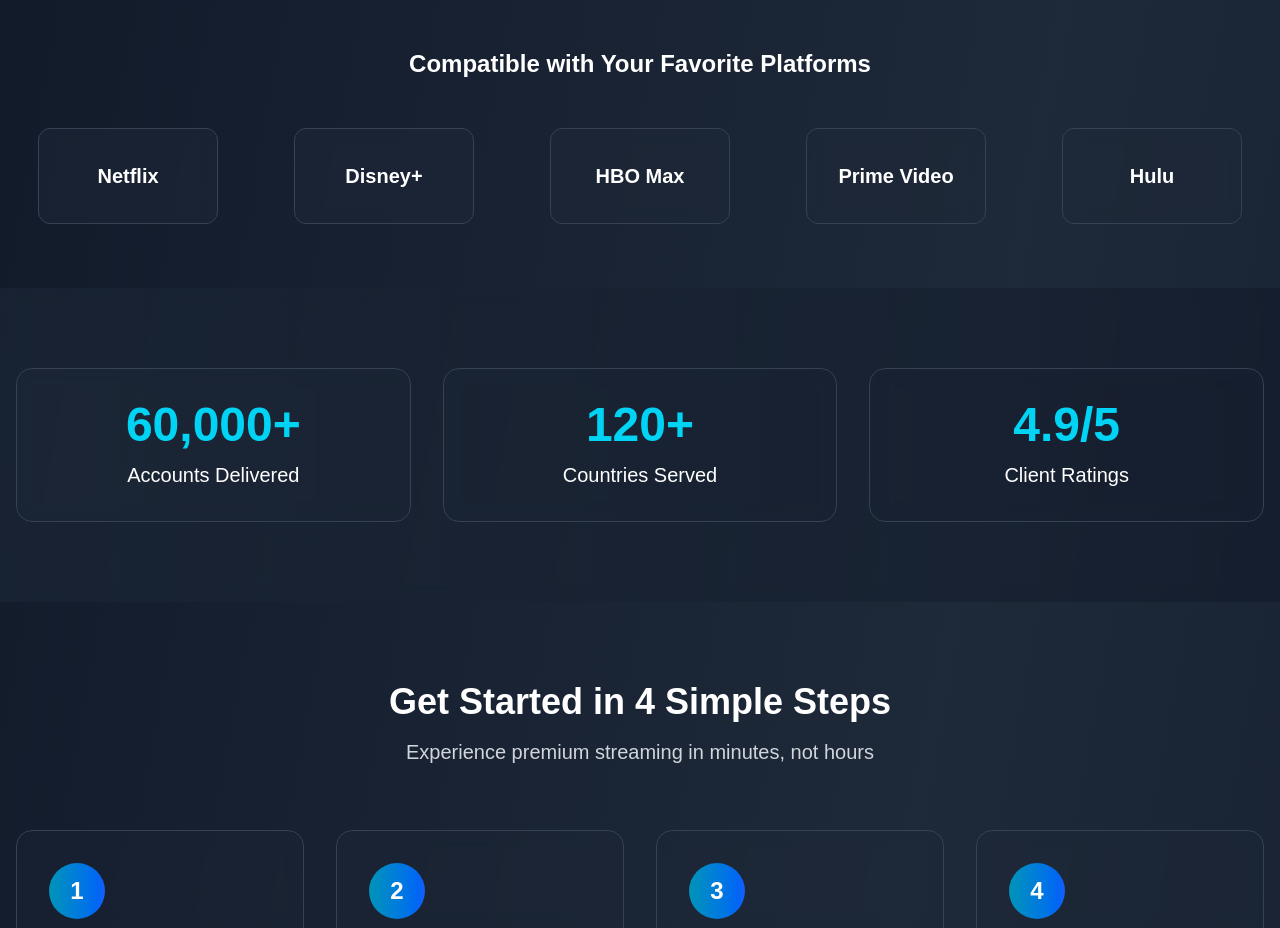
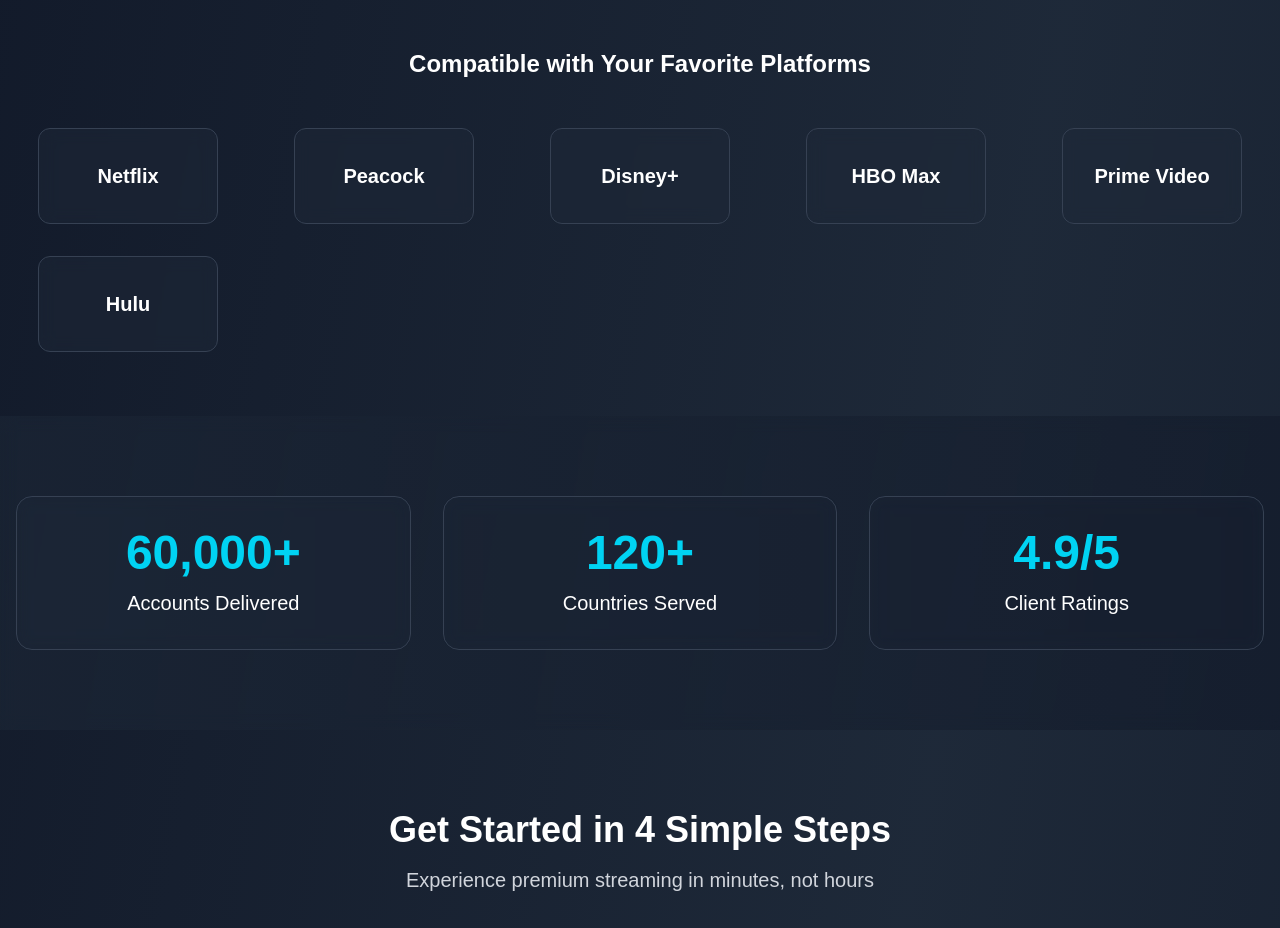
Before and after one commit to calvincyrus9/FuturisticIPTVq, a Next.js app: page / in a window 1280 px wide. Shown: the part 1180-2108 px from the top of the page. Built offline with nearby package versions, Linux system fonts and the light colour scheme.

Commit message:
Update page.js

```diff
--- a/src/app/page.js
+++ b/src/app/page.js
@@ -110,7 +110,7 @@
         <div className="container mx-auto">
           <h3 className="text-center text-2xl font-bold mb-12">Compatible with Your Favorite Platforms</h3>
           <div className="grid grid-cols-2 md:grid-cols-5 gap-8 place-items-center">
-            {['Netflix', 'Disney+', 'HBO Max', 'Prime Video', 'Hulu'].map((brand) => (
+            {['Netflix','Peacock', 'Disney+', 'HBO Max', 'Prime Video', 'Hulu'].map((brand) => (
               <div key={brand} className="bg-gray-800/50 backdrop-blur-sm p-6 rounded-xl border border-gray-700 w-full max-w-[180px] h-24 flex items-center justify-center transition-all hover:bg-gray-700/50 hover:border-cyan-500/30">
                 <span className="text-xl font-bold">{brand}</span>
               </div>
```
